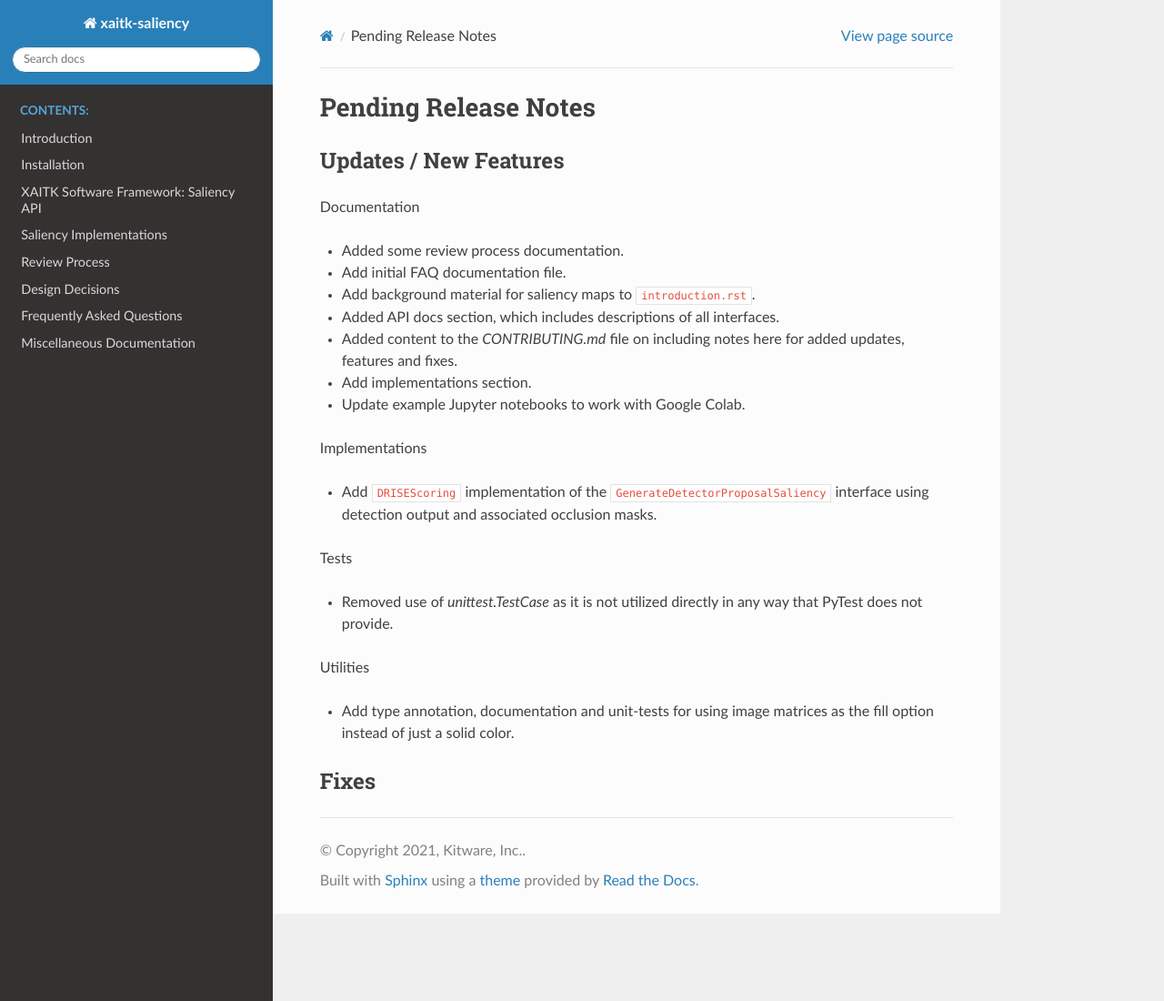
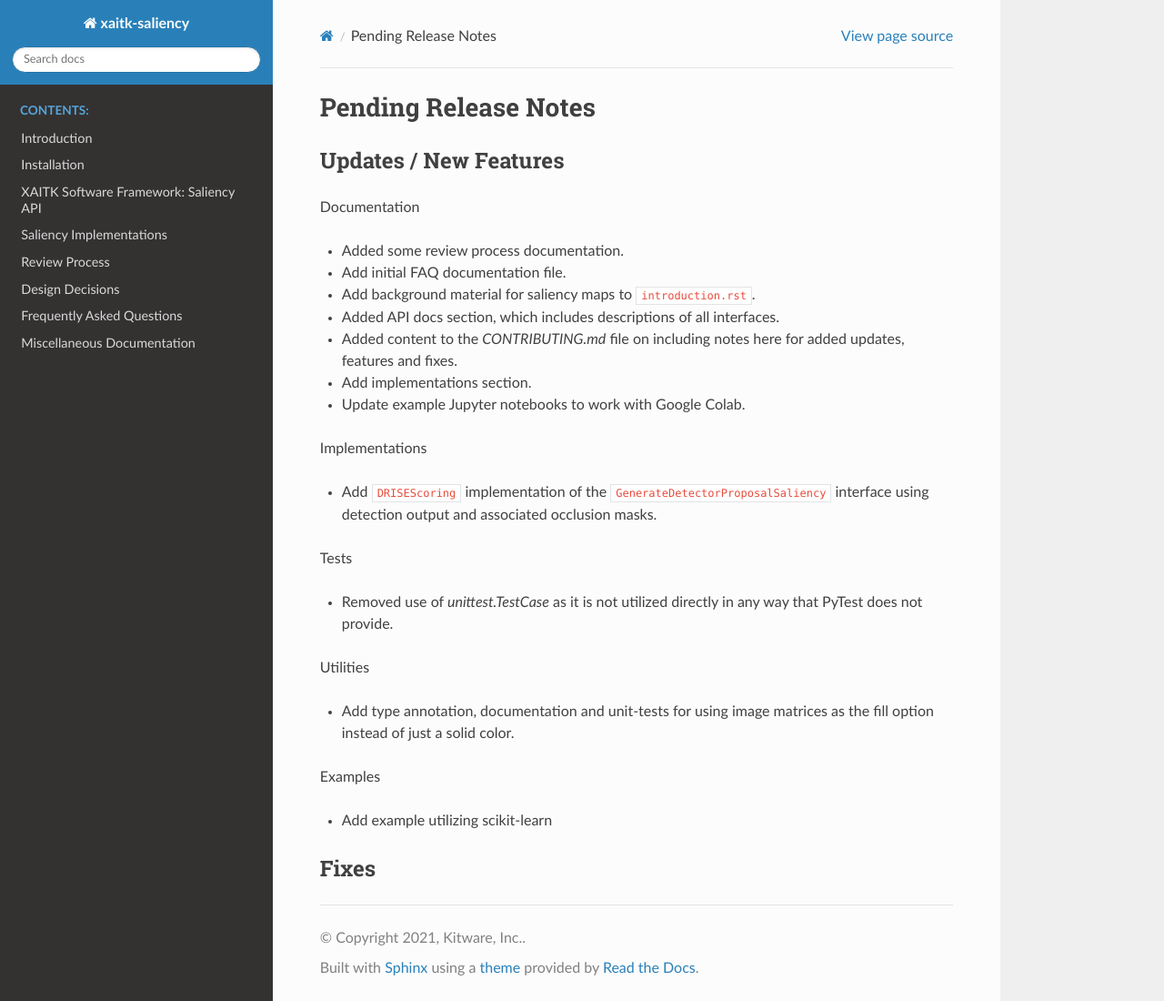
Before and after one commit to XAITK/xaitk-saliency, a Sphinx documentation site: the page built from docs/release_notes/pending_release.rst, in a window 1280 px wide and 1100 px high. Shown: the whole window at 91% size. Built offline with Sphinx 7.4.7 and the Read the Docs theme 2.0.0, drawn with Linux system fonts in a browser that asks for light colours; pages that are not in the unit, such as notebooks, are missing from menus.

Commit message:
Add scikit example notebook

```diff
--- a/docs/release_notes/pending_release.rst
+++ b/docs/release_notes/pending_release.rst
@@ -37,6 +37,9 @@ Utilities
 * Add type annotation, documentation and unit-tests for using image matrices as
   the fill option instead of just a solid color.
 
+Examples
+
+* Add example utilizing scikit-learn
 
 Fixes
 -----
```
Also changed, not shown: 1 other file.
